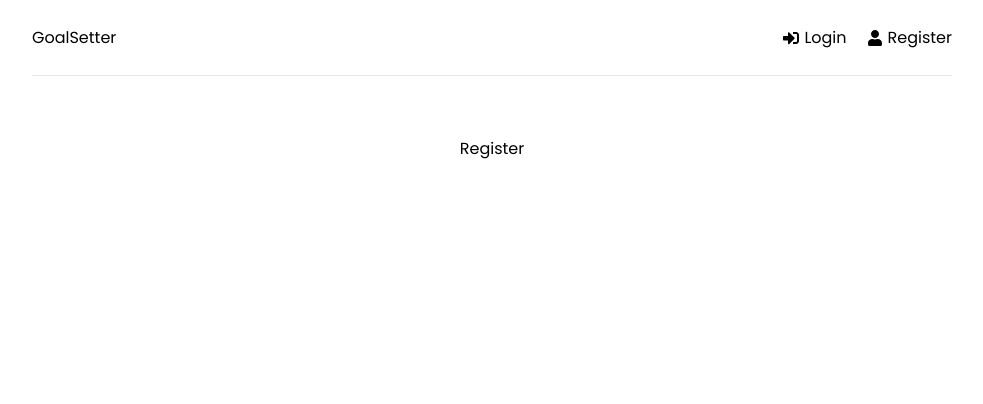
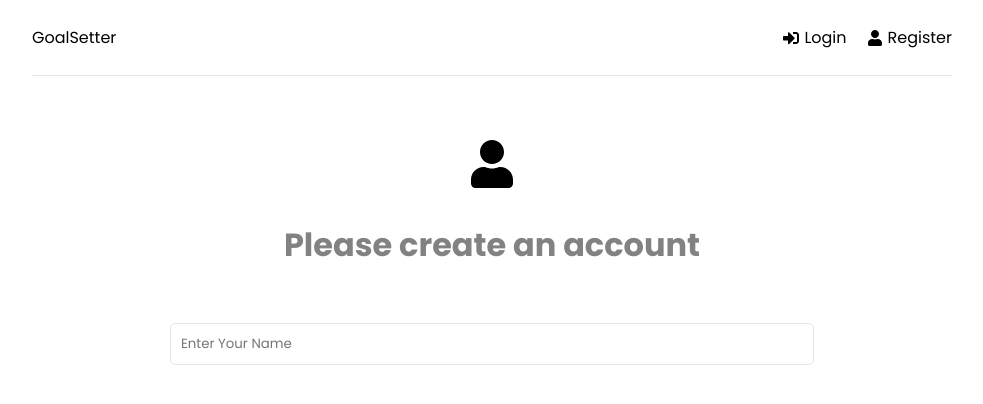
Before and after one commit to DsamarakooN/mern-tutorial, a React (Create React App) app in the folder frontend/: page /register in a window 1280 px wide. Shown: the top 404 px of the page, without its empty margins (148-1131 px from the left). Built offline with nearby package versions, Linux system fonts and the light colour scheme.

Commit message:
registration form created

```diff
--- a/frontend/src/pages/Register.jsx
+++ b/frontend/src/pages/Register.jsx
@@ -1,4 +1,5 @@
 import { useState, useEffect } from 'react'
+import { FaUser } from 'react-icons/fa'
 
 function Register() {
 
@@ -9,8 +10,37 @@ function Register() {
         password2: ''
     })
 
+    const { name, email, password, password2 } = formData
+
+    const onChange = () => {}
+
+
+
   return (
-    <div>Register</div>
+    <>
+        <section className='heading'>
+            <h1>
+                <FaUser/>
+            </h1>
+            <p>Please create an account</p>
+        </section>
+
+        <section className="form">
+            <form>
+                <div className="form-group">
+                <input
+                    type="text"
+                    className="form-control"
+                    id='name'
+                    name='name'
+                    value={name}
+                    placeholder='Enter Your Name'
+                    onChange={onChange}
+                />
+                </div>
+            </form>
+        </section>
+    </>
   )
 }
 
```
